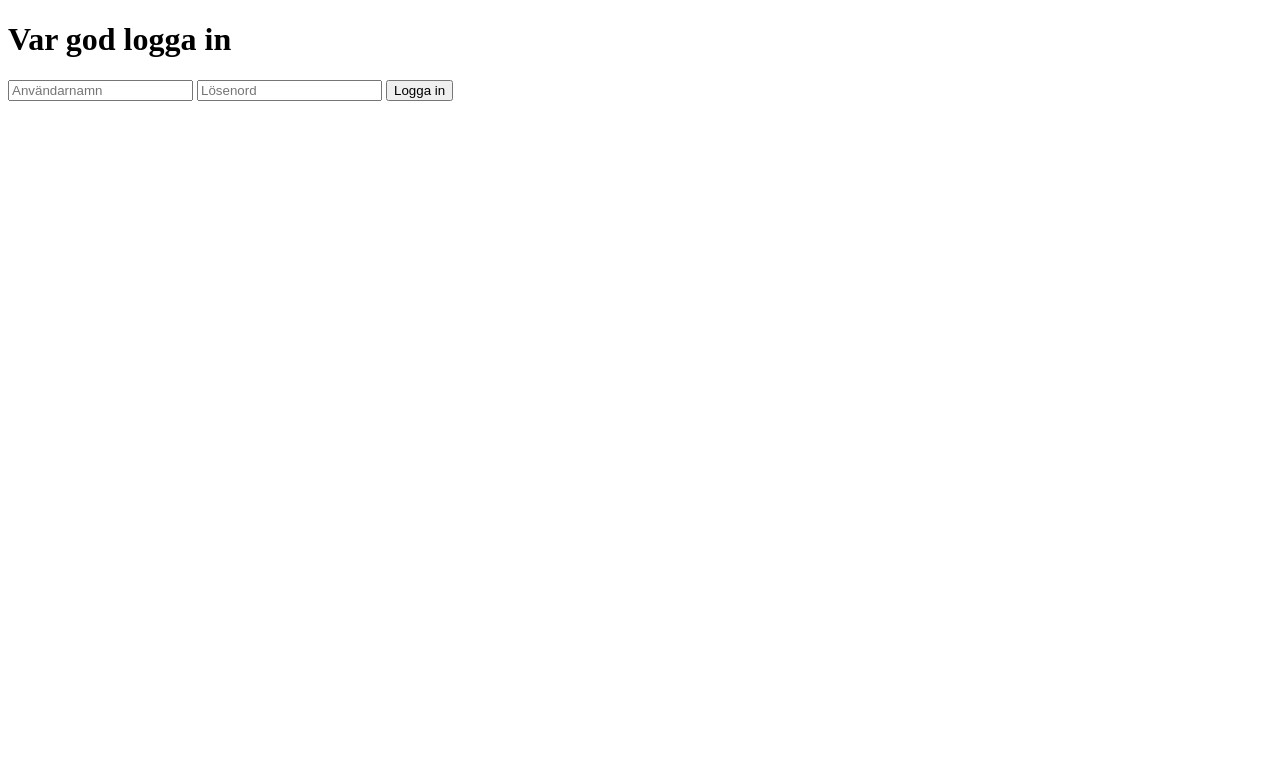
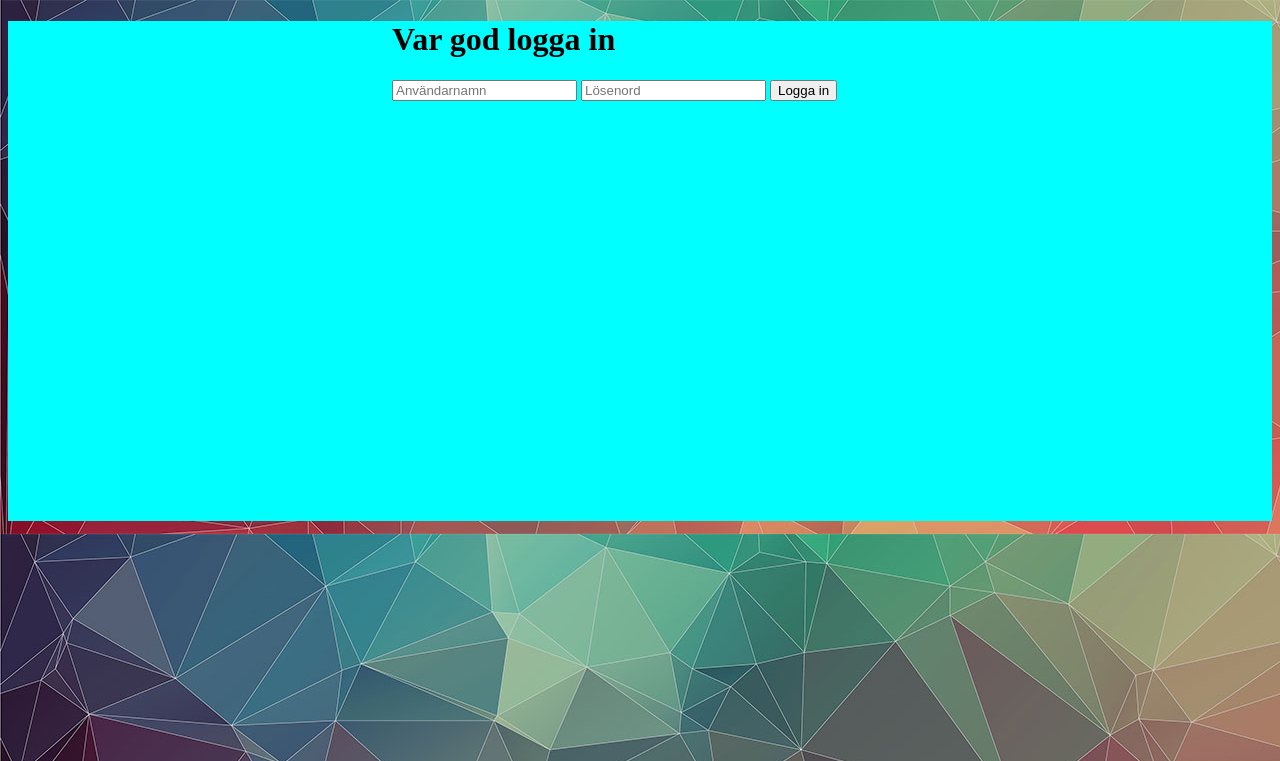
Before and after one commit to JonathanGustafCilli/Stardust-Projekt, a PHP site: page / in a window 1280 px wide. Shown: the top 761 px of the page. Run offline with PHP 8.4, Linux system fonts and the light colour scheme; some libraries are stand-ins or nearby versions.

Commit message:
Senaste ändringar

```diff
--- a/index.html
+++ b/index.html
@@ -4,7 +4,7 @@
         <meta charset="UTF-8"/>
         <title>Stadust - Verktyg för kundregister</title>
 
-        <link rel="stylesheet" type="text/css" src="stylesheets/index-style.css"/>
+        <link rel="stylesheet" type="text/css" href="stylesheets/index-style.css"/>
 
         <script src="https://ajax.googleapis.com/ajax/libs/jquery/3.1.0/jquery.min.js"></script>
     </head>
@@ -18,7 +18,7 @@
         <!--This div holds the content of the login page-->
         <div id="main-container">
             <!--This DIV holds the login form-->
-            <div>
+            <div id="login-form-container">
                 <h1>Var god logga in</h1>
 
                 <!--This is the form for the login input-->
--- a/stylesheets/index-style.css
+++ b/stylesheets/index-style.css
@@ -1,3 +1,18 @@
 body{
     background-image: url(../images/header1500x445.jpg);
 }
+
+#main-container{/*Det här är koden för den div:en som innehåller huvudinnehållet*/
+    width: 100%;
+    height: 100%;
+    margin: 0;
+    background-color: aqua;
+}
+
+#login-form-container{/*Div:en som håller formuläret*/
+    width: 40vw;
+    height: 500px;
+    margin-left: 30vw;
+
+
+}
```
